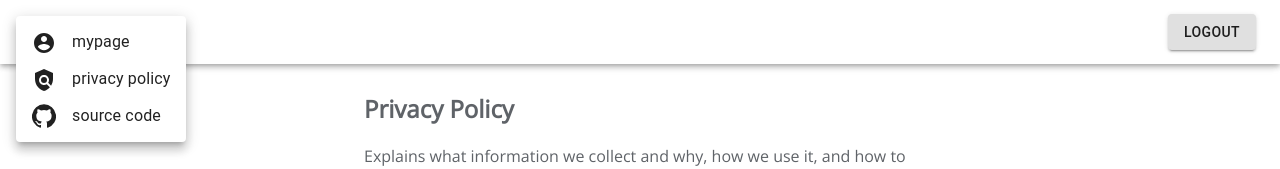
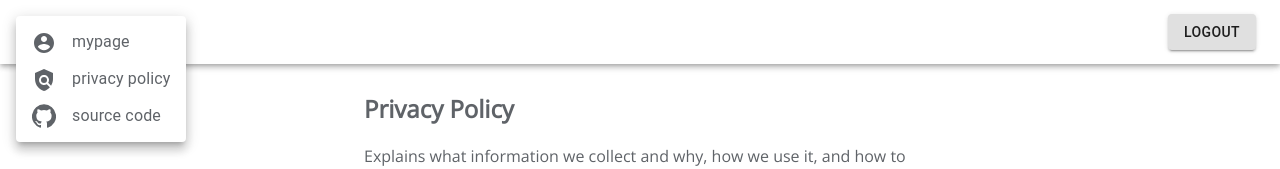
Before and after one commit to posaune0423/next-firebase-chatapp, a Next.js app: page /policy in a window 1280 px wide. Both pictures are taken after a click on the button "menu". Shown: the top 169 px of the page. Built offline with nearby package versions, Linux system fonts and the light colour scheme; no server answers.

Commit message:
fix: fix some styles

```diff
--- a/src/components/Header.tsx
+++ b/src/components/Header.tsx
@@ -47,13 +47,13 @@ export default function Header(): JSX.Element {
           onClose={handleClose}
         >
           <MenuItem onClick={handleClose}>
-            <a href="/mypage/" style={{ color: 'inherit', textDecoration: 'none' }}>
+            <a href="/mypage/" style={{ color: '#5f6368', textDecoration: 'none' }}>
               <AccountCircleIcon style={{ verticalAlign: 'middle', marginRight: '1rem' }} />
               mypage
             </a>
           </MenuItem>
           <MenuItem onClick={handleClose}>
-            <a href="/policy/" style={{ color: 'inherit', textDecoration: 'none' }}>
+            <a href="/policy/" style={{ color: '#5f6368', textDecoration: 'none' }}>
               <PolicyIcon style={{ verticalAlign: 'middle', marginRight: '1rem' }} />
               privacy policy
             </a>
@@ -61,7 +61,7 @@ export default function Header(): JSX.Element {
           <MenuItem onClick={handleClose}>
             <a
               href="https://github.com/posaune0423/next-firebase-chatapp"
-              style={{ color: 'inherit', textDecoration: 'none' }}
+              style={{ color: '#5f6368', textDecoration: 'none' }}
             >
               <GitHubIcon style={{ verticalAlign: 'middle', marginRight: '1rem' }} />
               source code
@@ -69,7 +69,7 @@ export default function Header(): JSX.Element {
           </MenuItem>
         </Menu>
         <Typography variant="h6" component="span" color="textPrimary" className={headerStyle.title}>
-          <a href="/" style={{ color: 'inherit', textDecoration: 'none' }}>
+          <a href="/" style={{ color: '#5f6368', textDecoration: 'none' }}>
             Curabitur
           </a>
         </Typography>
```
